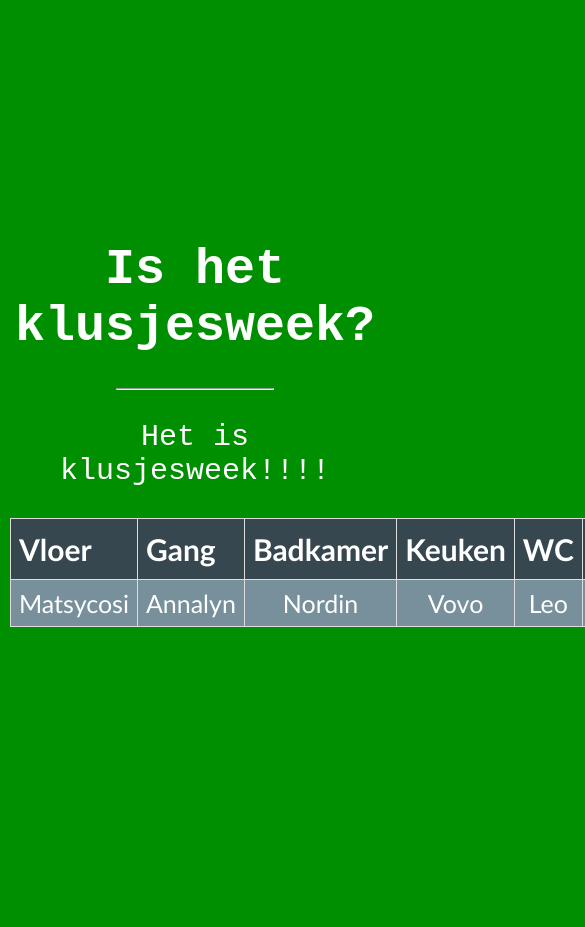
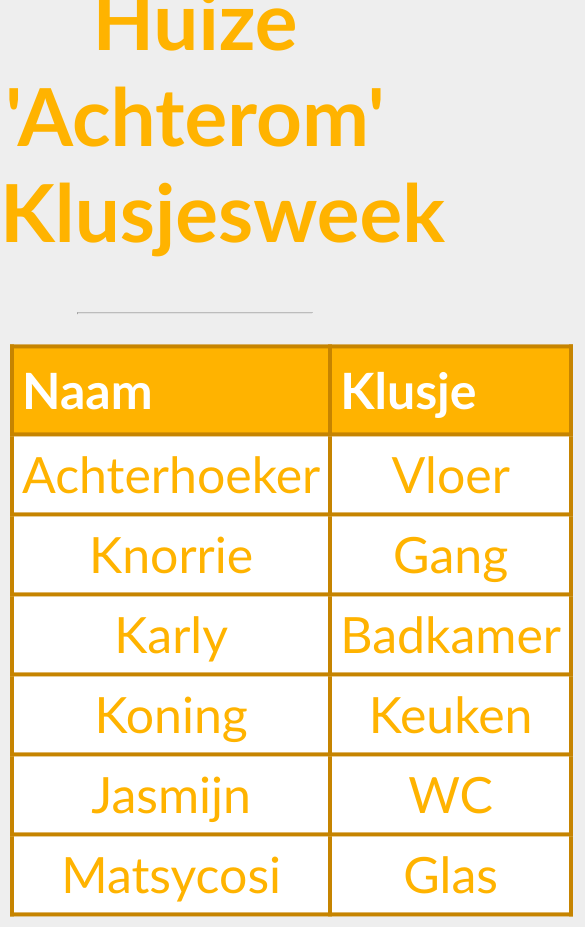
Before and after one commit to LeanderHeuvel/klusjesweek, a plain HTML site: page index.html in a window 390 px wide. Shown: the top 927 px of the page, 585 px wide, since content can reach past the window. Before the commit the page ends 844 px from the top, so only its background shows below. Drawn offline with Linux system fonts and the light colour scheme.

Commit message:
updated website, optimized for mobile, added css

```diff
--- a/index.html
+++ b/index.html
@@ -1,78 +1,14 @@
 <!DOCTYPE html>
 <html>
 <head>
-  <title>Is het al klusjesweek? - Ontdek het hier!</title>
-  <meta name="description" content="Moet Mats deze week écht zijn stoel komen? - Je leest het hier!">
+  <meta name="theme-color" content="#ffb300" />
+  <link rel="stylesheet" href="stylesheet.css">
+  <title>Huize 'Achterom' - klusjesweek</title>
+  <meta name="description" content="Vind je jouw klusje online!">
   <!-- <meta property="og:image" content="//cdn.example.com/uploads/images/webpage_300x200.png"> -->
 </head>
 <style>
-body, html {
-  height: 100%;
-  margin: 0;
-}
-#myTable {
 
-  font-family: "Trebuchet MS", Arial, Helvetica, sans-serif;
-  border-collapse: collapse;
-  width:95%;
-  margin:10px;
-}
-
-#myTable td, #myTable th {
-  border: 1px solid #ddd;
-  padding: 8px;
-}
-
-#myTable tr:nth-child(even){background-color: #78909C;}
-
-#myTable tr:hover {background-color: #c2c2c2;}
-
-#myTable th {
-  padding-top: 12px;
-  padding-bottom: 12px;
-  text-align: left;
-  background-color: #37474F;
-  color: white;
-  font-size: 30px;
-}
-
-.bgimg {
-  /* background-image: url('/w3images/forestbridge.jpg'); */
-  /* background-color:black; */
-  height: 100%;
-  background-position: center;
-  background-size: cover;
-  position: relative;
-  color: white;
-  font-family: "Courier New", Courier, monospace;
-  font-size: 25px;
-}
-
-.topleft {
-  position: absolute;
-  top: 0;
-  left: 16px;
-}
-
-.bottomleft {
-  position: absolute;
-  bottom: 0;
-  left: 16px;
-}
-
-.middle {
-  position: absolute;
-  top: 50%;
-  left: 50%;
-  transform: translate(-50%, -50%);
-  text-align: center;
-  width:100%;
-}
-
-hr {
-  margin: auto;
-  width: 40%;
-}
 </style>
 <body>
 
@@ -81,25 +17,32 @@ hr {
     <p></p>
   </div>
   <div class="middle">
-    <h1>Is het klusjesweek?</h1>
+    <h1>Huize 'Achterom' Klusjesweek</h1>
     <hr>
     <p id="demo" style="font-size:30px"></p>
   <table id="myTable" style=" overflow-x:auto;">
   <tr>
-    <th>Vloer</th>
-    <th>Gang</th>
-    <th>Badkamer</th>
-    <th>Keuken</th>
-    <th>WC</th>
-    <th>Glas</th>
+    <th>Naam</th>
+    <th>Klusje</th>
+
   </tr>
   <tr>
-    <td></td>
-    <td></td>
-    <td></td>
-    <td></td>
-    <td></td>
-    <td></td>
+    <td></td><td>Vloer</td>
+  </tr>
+  <tr>
+    <td>yeah</td><td>Gang</td>
+  </tr>
+  <tr>
+    <td>w</td><td>Badkamer</td>
+  </tr>
+  <tr>
+    <td></td><td>Keuken</td>
+  </tr>
+  <tr>
+    <td></td><td>WC</td>
+  </tr>
+  <tr>
+    <td></td><td>Glas</td>
   </tr>
 </table>
   </div>
@@ -110,9 +53,8 @@ hr {
 
 <script>
 // Set the date we're counting down to
-  var startDate = new Date("May 18, 2020 00:00:00").getTime();
-  var names = ["Matsycosi","Annalyn","Nordin","Vovo","Leo","Pupper"]
-
+  var startDate = new Date("May 25, 2020 00:00:00").getTime();
+  var names = ["Matsycosi","Achterhoeker","Knorrie","Karly","Koning","Jasmijn"]
 
   // Get todays date and time
   var now = new Date().getTime();
@@ -125,12 +67,12 @@ hr {
   var weeks = Math.floor(distance / (1000 * 60 * 60 * 24*7));
 
 
-  var row = document.getElementById("myTable").rows[1].cells;
+  var row = document.getElementById("myTable").rows;
+  console.log(row)
   for(i=0;i<names.length;i++){
-    row[(i+weeks)%6].innerHTML = names[i]
+    row[(i+weeks)%6+1].cells[0].innerHTML = names[i]
   }
-  document.getElementById("demo").innerHTML = "Het is klusjesweek!!!!";
-  document.body.style.backgroundColor = "#008f00";
+
 </script>
 
 </body>
--- /dev/null
+++ b/stylesheet.css
@@ -0,0 +1,85 @@
+
+:root{
+    --primary: #ffb300;
+    --light: #ffe54c;
+    --dark: #c68400;
+    --background-color: #eeeeee;
+    --background-light: #ffffff;
+}
+body, html {
+    height: 100%;
+    margin: 0;
+    background-color: var(--background-color);
+  }
+  #myTable {
+
+    font-family: "Trebuchet MS", Arial, Helvetica, sans-serif;
+    border-collapse: collapse;
+    width:95%;
+    margin:10px;
+    font-size: 50px;
+  }
+
+  #myTable td, #myTable th {
+    border: 4px solid var(--dark);
+    padding: 8px;
+  }
+
+  #myTable tr:nth-child(even){background-color: var(--background-light);}
+  #myTable tr:nth-child(odd){background-color: var(--background-light);}
+  #myTable tr:hover {background-color: #c2c2c2;}
+
+  #myTable th {
+    padding-top: 12px;
+    padding-bottom: 12px;
+    text-align: left;
+    background-color: var(--primary);
+    color: white;
+    font-size: 50px;
+  }
+  #myTable tr {
+    color: var(--primary);
+  }
+
+  .bgimg {
+    /* background-image: url('/w3images/forestbridge.jpg'); */
+    /* background-color:black; */
+    height: 100%;
+    background-position: center;
+    background-size: cover;
+    position: relative;
+    color: white;
+    font-family: "Courier New", Courier, monospace;
+    font-size: 25px;
+  }
+
+  .topleft {
+    position: absolute;
+    top: 0;
+    left: 16px;
+  }
+
+  .bottomleft {
+    position: absolute;
+    bottom: 0;
+    left: 16px;
+  }
+
+  .middle {
+    position: absolute;
+    top: 50%;
+    left: 50%;
+    transform: translate(-50%, -50%);
+    text-align: center;
+    width:100%;
+  }
+
+  hr {
+    margin: auto;
+    width: 60%;
+  }
+  h1{
+      color: var(--primary);
+      font-size: 80px;
+      font-family: "Trebuchet MS", Arial, Helvetica, sans-serif;
+  }
```
